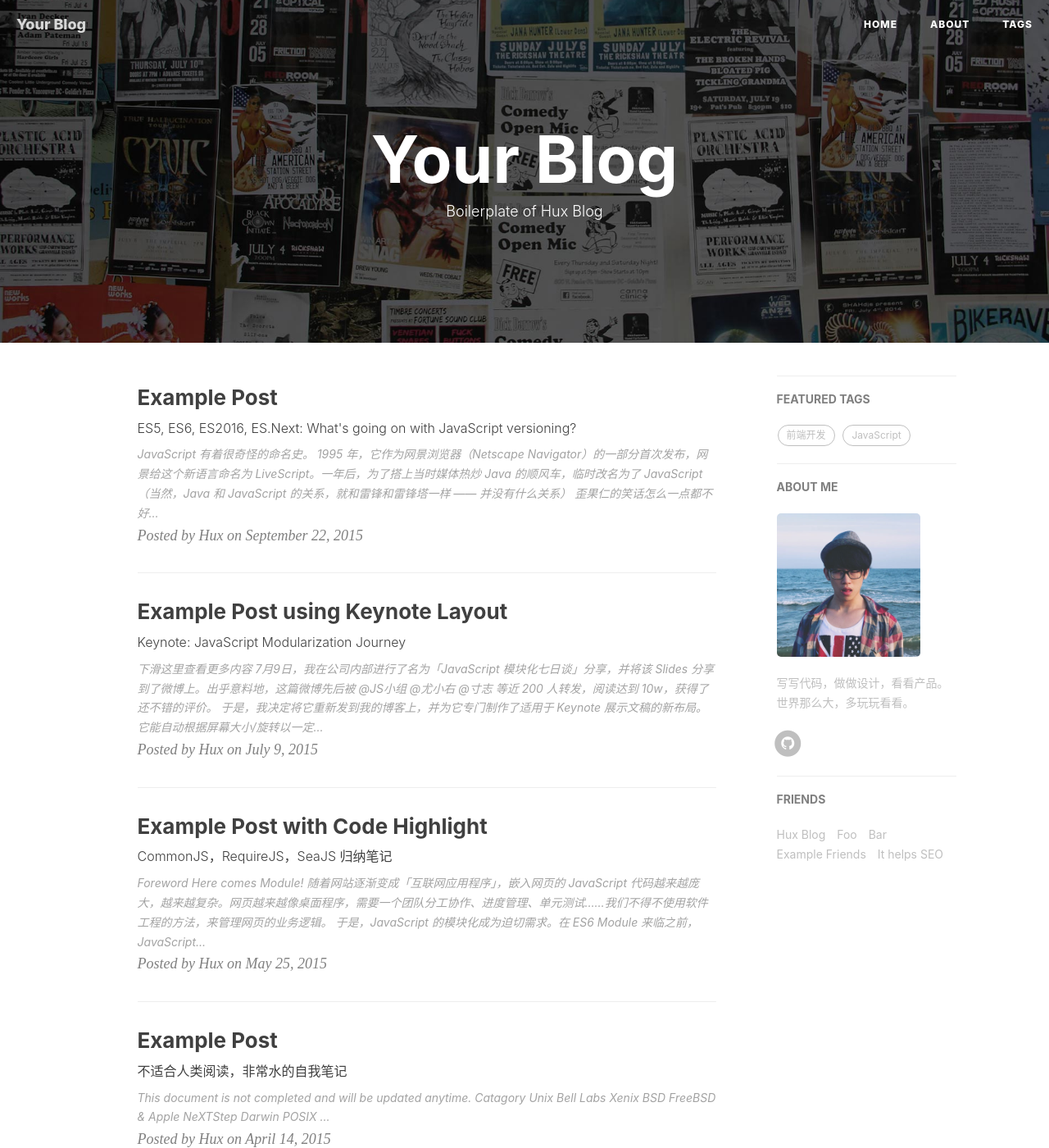
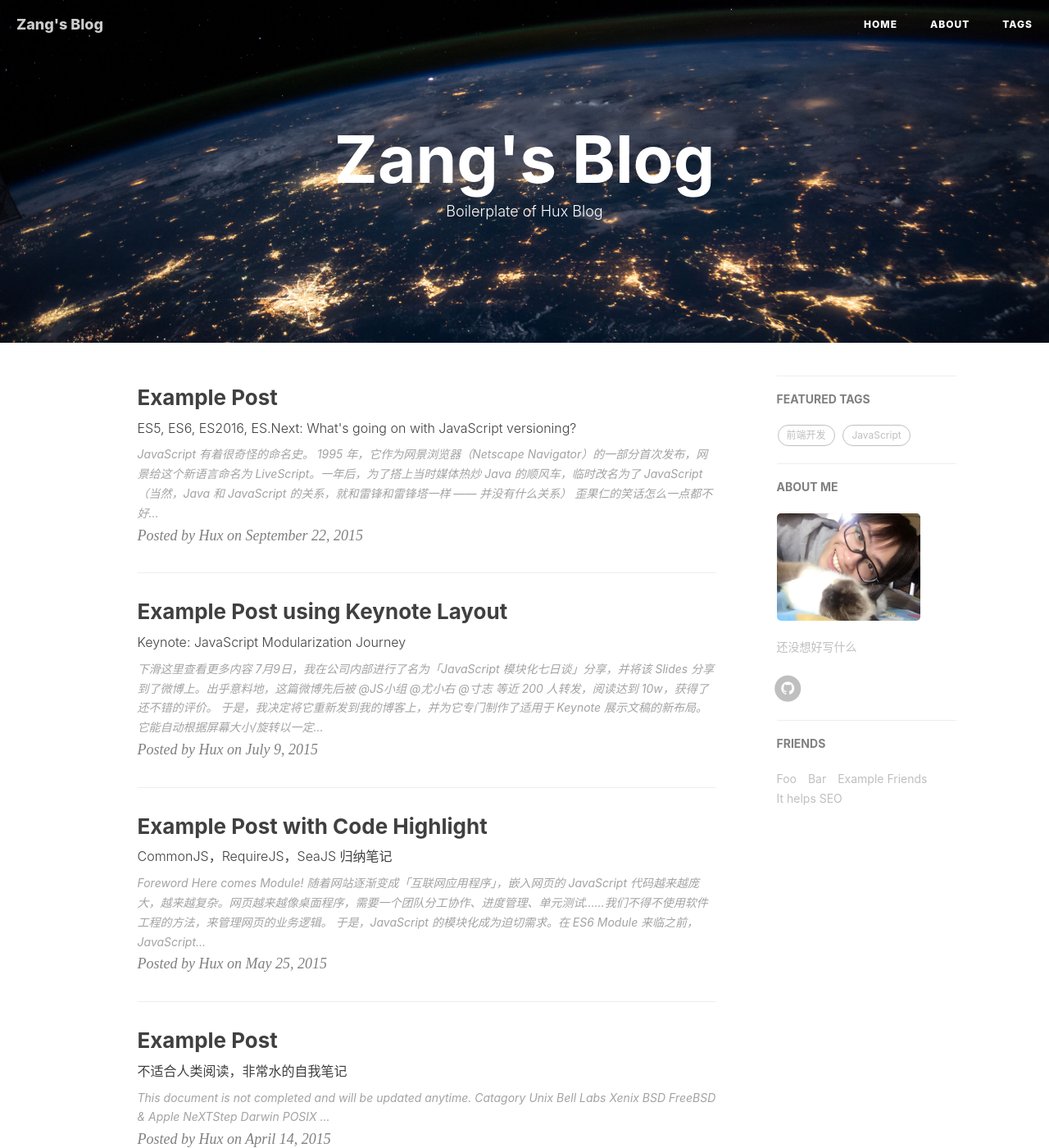
Before and after one commit to zangsy/zangsy.github.io, a Jekyll site: the page built from index.html, in a window 1280 px wide and 1400 px high. Shown: the whole window at 82% size. Built offline with Jekyll 4.4.1, drawn with Linux system fonts in a browser that asks for light colours; nearby versions of some CDN libraries; the list of posts is cut into pages by our own code; comment, search, counter and statistics services are not loaded; some of the changed text lies outside the part shown.

Commit message:
Modify the layout

```diff
--- a/_config.yml
+++ b/_config.yml
@@ -1,9 +1,9 @@
 # Site settings
-title: Your Blog
-SEOTitle: 你的博客 | Your Blog
+title: Zang's Blog
+SEOTitle: Hello | World
 header-img: img/home-bg.jpg
 email: false
-description: ""
+description: "一些碎碎念"
 keyword: ""
 url: "http://zangsy.com"              # your host, for absolute URL
 baseurl: "/zangsy.github.io"         # for example, '/blog' if your blog hosted on 'host/blog'
@@ -50,9 +50,9 @@ kramdown:
 #disqus_username: _your_disqus_short_name_
 
 # Duoshuo settings
-duoshuo_username: zangblog
+duoshuo_username: false
 # Share component is depend on Comment so we can NOT use share only.
-duoshuo_share: true                     # set to false if you want to use Comment without Sharing
+duoshuo_share: false                     # set to false if you want to use Comment without Sharing
 
 
 
@@ -68,8 +68,8 @@ ga_domain: false
 
 # Sidebar settings
 sidebar: true                           # whether or not using Sidebar.
-sidebar-about-description: "写写代码，做做设计，看看产品。世界那么大，多玩玩看看。"
-sidebar-avatar: /img/avatar-hux.jpg      # use absolute URL, seeing it's used in both `/` and `/about/`
+sidebar-about-description: "还没想好写什么"
+sidebar-avatar: /img/avatar.jpg      # use absolute URL, seeing it's used in both `/` and `/about/`
 
 
 
@@ -82,9 +82,6 @@ featured-condition-size: 1              # A tag will be featured if the size of
 # Friends
 friends: [
     {
-        title: "Hux Blog",
-        href: "http://huangxuan.me"
-    },{
         title: "Foo",
         href: "#"
     },{
```
Also changed, not shown: img/avatar-hux.jpg (deleted), img/avatar.jpg (added), img/favicon.ico (deleted), img/home-bg.jpg, img/icon_wechat.png (deleted), 2 other files.
